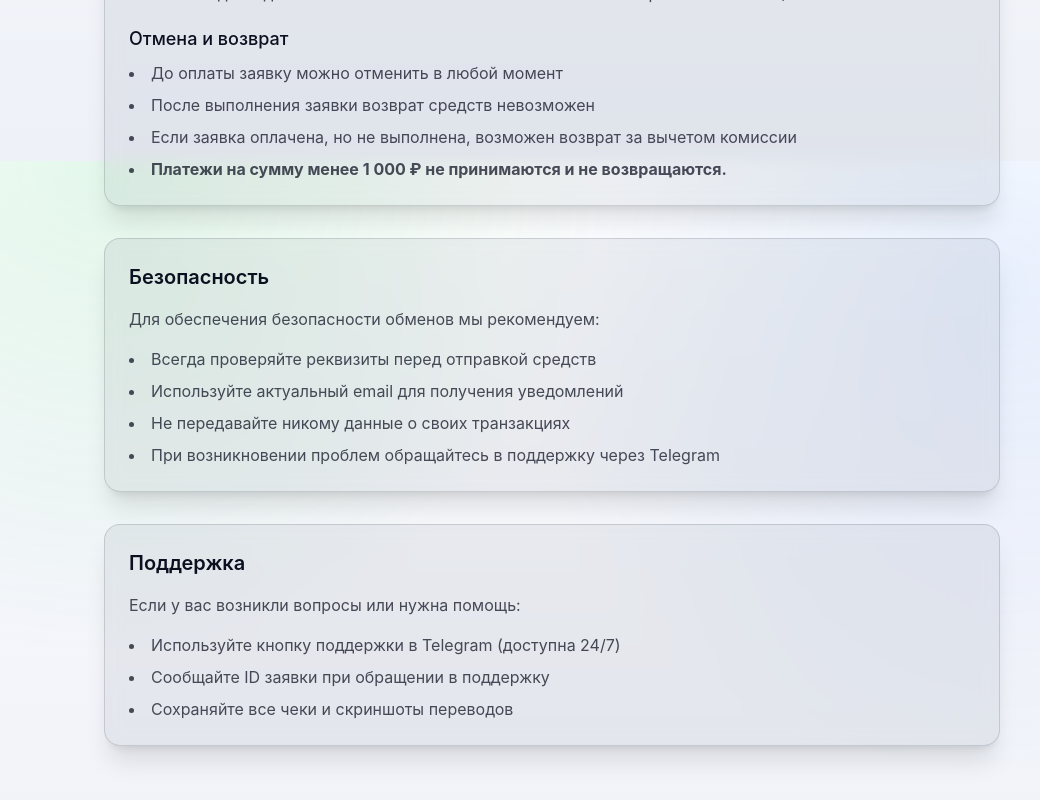
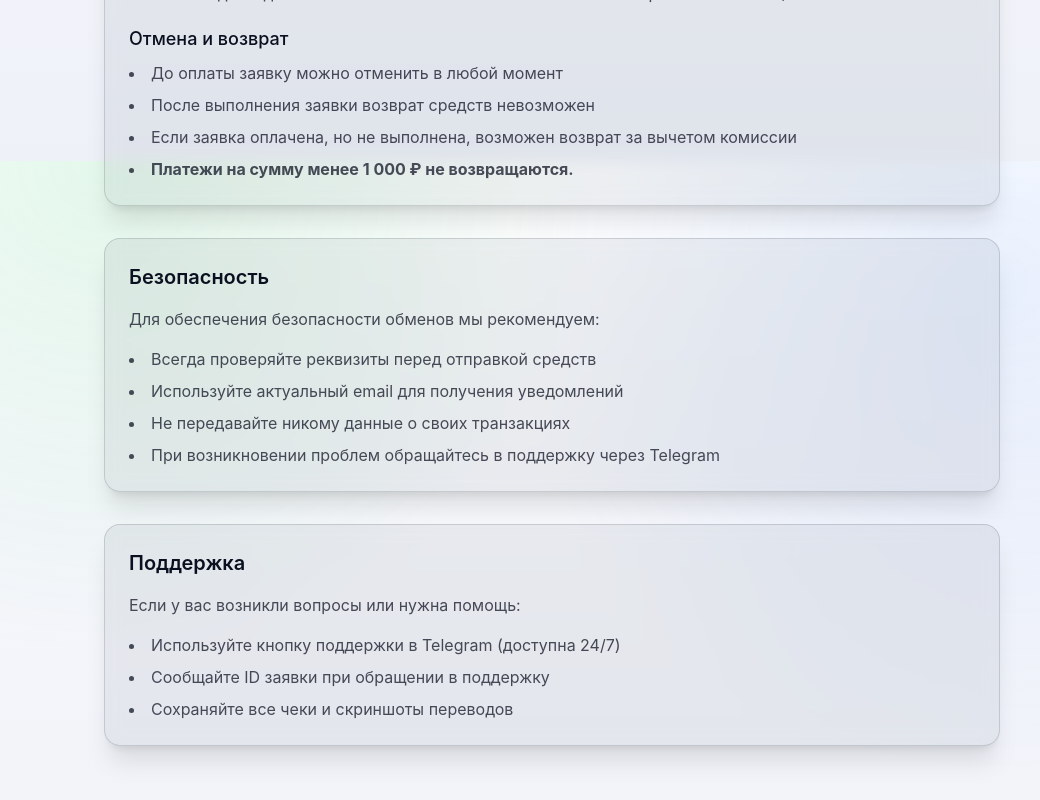
Before and after one commit to ruopp93-dot/sberbit, a Next.js app: page /how-to-use in a window 1280 px wide. Shown: the part 1439-2239 px from the top of the page, without its empty margins (88-1128 px from the left). Built offline with nearby package versions, Linux system fonts and the light colour scheme.

Commit message:
Update page.tsx

```diff
--- a/src/app/how-to-use/page.tsx
+++ b/src/app/how-to-use/page.tsx
@@ -100,7 +100,7 @@ export default function HowToUsePage() {
                   </li>
                   <li>
                     <strong>
-                      Платежи на сумму менее 1 000 ₽ не принимаются и не возвращаются.
+                      Платежи на сумму менее 1 000 ₽  не возвращаются.
                     </strong>
                   </li>
                 </ul>
```
